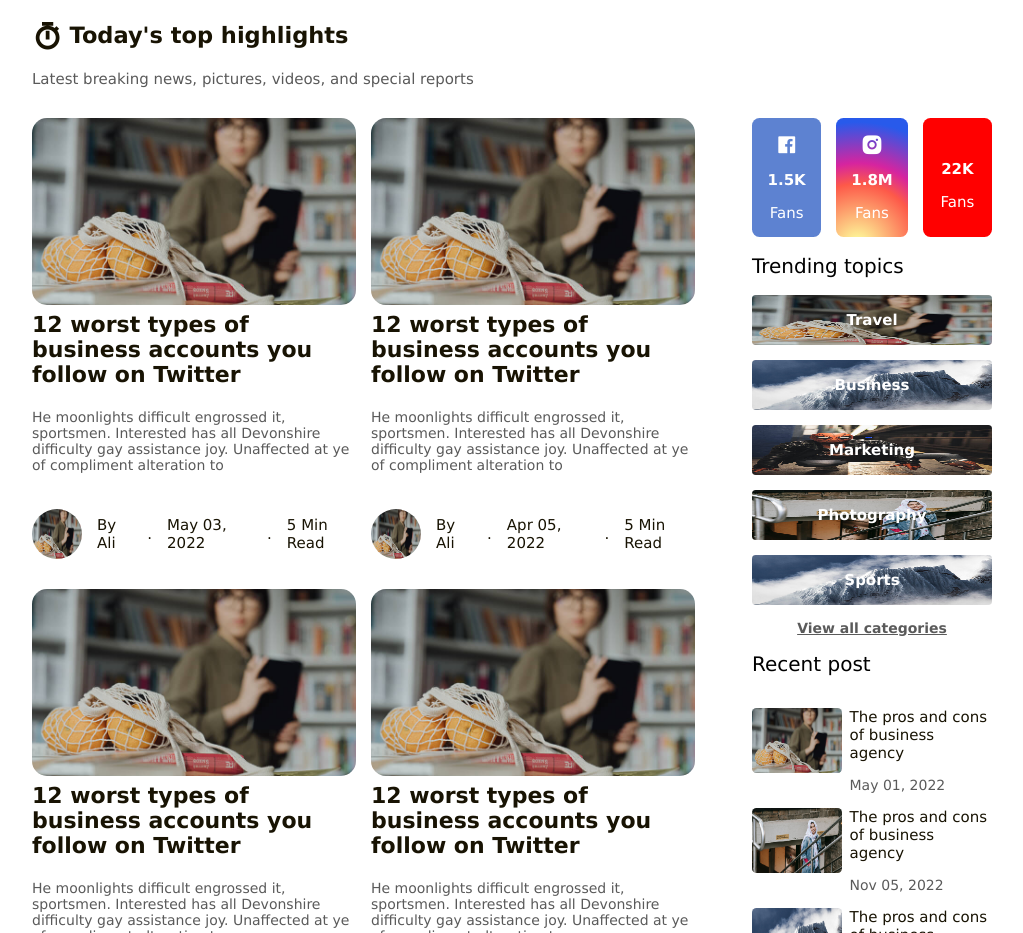
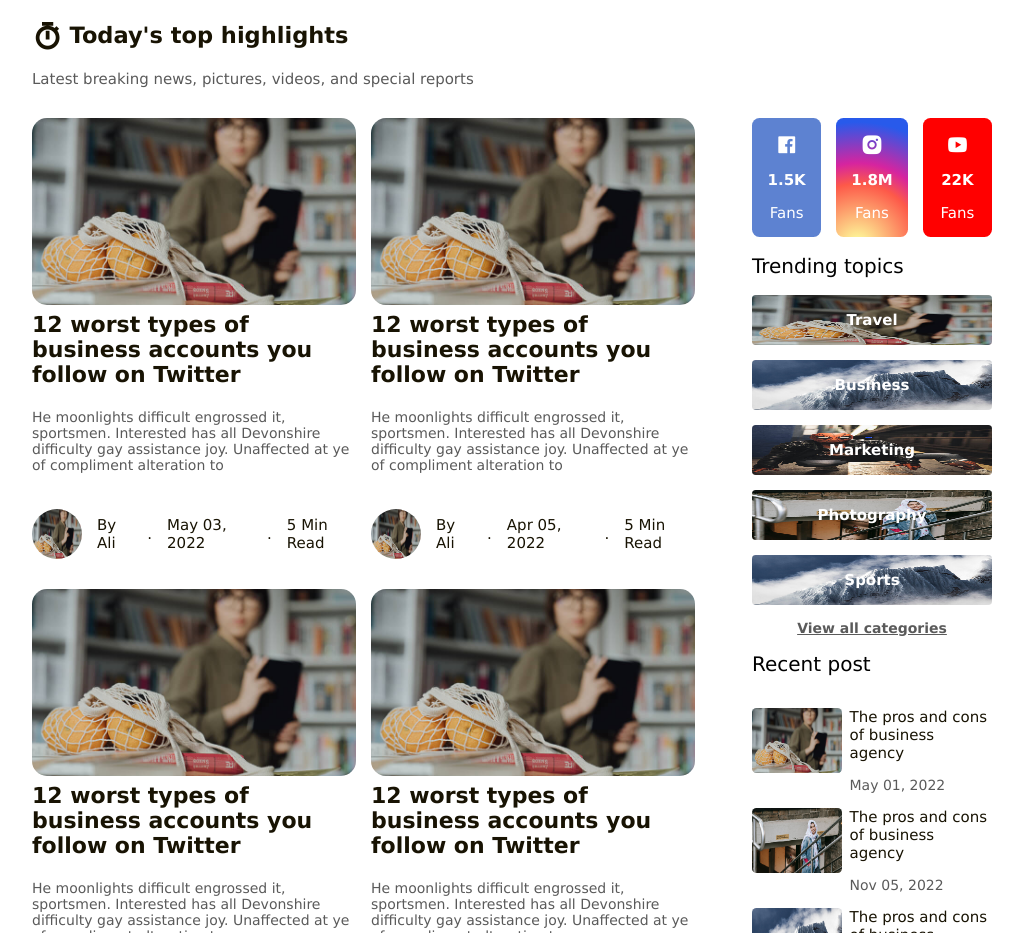
Before and after one commit to Alibehzad79/blogzine-clone, a plain HTML site: page index.html in a window 1280 px wide. Shown: the part 968-1901 px from the top of the page, without its empty margins (128-1151 px from the left). Drawn offline with nearby package versions, Linux system fonts and the light colour scheme.

Commit message:
fix bugs

```diff
--- a/index.html
+++ b/index.html
@@ -519,7 +519,7 @@
                             <span>Fans</span>
                         </a>
                         <a href="#" class="social-section youtube">
-                            <i class="ri-you-box-fill"></i>
+                            <i class="ri-youtube-fill"></i>
                             <span class="social-fans-count">22K</span>
                             <span>Fans</span>
                         </a>
```
